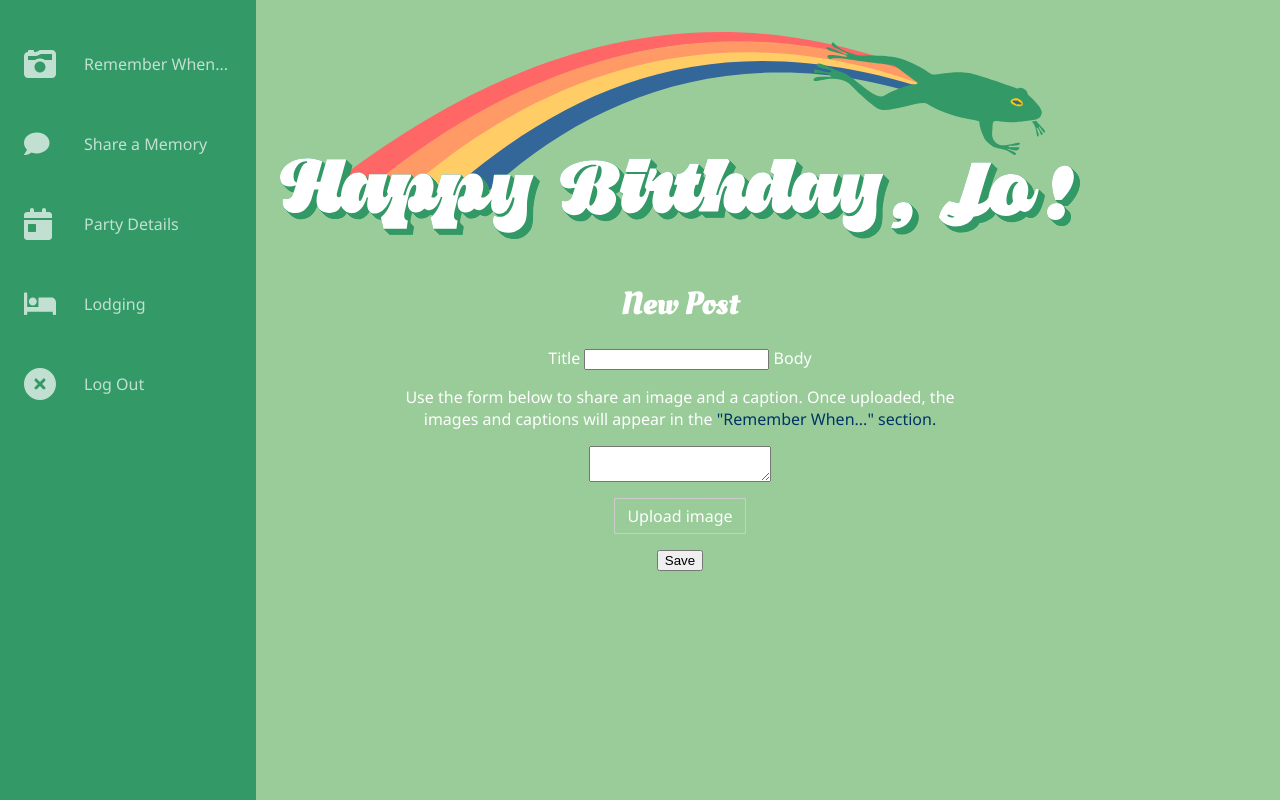
After one commit to musrex/birthdayjo, a Flask app: page /share/create in a window 1280 px wide. The commit adds this page. Run offline with Flask 2, Linux system fonts and the light colour scheme; the visitor is signed in with stand-in values (Sample User, id 1); data comes from the database, SQL or seed files in the repository; some libraries are stand-ins or nearby versions.

Commit message:
large update

```diff
--- a/birthdayjo/__init__.py
+++ b/birthdayjo/__init__.py
@@ -53,7 +53,7 @@ def create_app(test_config=None):
 
     @app.route('/')
     def index():
-        return render_template('index.html')
+        return render_template('base.html')
 
     @app.route('/gallery/')
     def gallery():
@@ -69,7 +69,7 @@ def create_app(test_config=None):
         files = os.listdir(app.config['UPLOAD_PATH'])
         return render_template('share.html', files=files)
 
-    @app.route('/share/', methods=['POST'])
+    @app.route('/blog/share/', methods=['POST'])
     def upload_file():
         count = 0
         for uploaded_file in request.files.getlist('file'):
@@ -83,7 +83,7 @@ def create_app(test_config=None):
                     return render_template('share.html')
                 uploaded_file.save(os.path.join(app.config['UPLOAD_PATH'], filename))
             flash('Image upload complete. ', 'Success')
-            return render_template('share.html')
+            return render_template('/blog/share.html')
 
 
     @app.route('/static/img/<filename>')
@@ -96,4 +96,7 @@ def create_app(test_config=None):
     from . import auth
     app.register_blueprint(auth.bp)
 
+    from . import blog
+    app.register_blueprint(blog.bp)
+
     return app
--- a/birthdayjo/auth.py
+++ b/birthdayjo/auth.py
@@ -75,3 +75,19 @@ def load_logged_in_user():
         g.user = get_db().execute(
             'SELECT * FROM user WHERE id = ?', (user_id,)
         ).fetchone()
+
+@bp.route('/logout')
+def logout():
+    session.clear()
+    return redirect(url_for('index'))
+
+
+def login_required(view):
+    @functools.wraps(view)
+    def wrapped_view(**kwargs):
+        if g.user is None:
+            return redirect(url_for('auth.login'))
+
+        return view(**kwargs)
+
+    return wrapped_view
--- /dev/null
+++ b/birthdayjo/blog.py
@@ -0,0 +1,44 @@
+from flask import (
+    Blueprint, flash, g, redirect, render_template, request, url_for)
+
+from werkzeug.exceptions import abort
+
+from birthdayjo.auth import login_required
+from birthdayjo.db import get_db
+
+bp = Blueprint('blog', __name__, url_prefix='/share')
+
+@bp.route('/blog')
+def share():
+    db = get_db()
+    posts = db.execute(
+        'SELECT p.id, title, body, created, author_id, username'
+        ' FROM post p JOIN user u ON p.author_id = u.id'
+        ' ORDER BY created DESC'
+    ).fetchall()
+    return render_template('blog/share.html', posts=posts)
+
+@bp.route('/create', methods=('GET','POST'))
+@login_required
+def create():
+    if request.method == 'POST':
+        title = request.form['title']
+        body = request.form['body']
+        error = None
+
+        if not title:
+            error = 'Title is required.'
+
+        if error is not None:
+            flash(error)
+        else:
+            db = get_db()
+            db.execute(
+                'INSERT INTO post (title, body, author_id)'
+                ' VALUES (?, ?, ?)',
+                (title, body, g.user['id'])
+            )
+            db.commit()
+            return redirect(url_for('blog.share'))
+
+    return render_template('blog/create.html')
--- a/birthdayjo/static/css/style.css
+++ b/birthdayjo/static/css/style.css
@@ -10,6 +10,10 @@
 
 #header {
     width: 50rem;
+    text-align: center;
+    margin: auto;
+    padding: 1rem;
+    z-index: 0;
 }
 
 h1 {
--- /dev/null
+++ b/birthdayjo/templates/base.html
@@ -0,0 +1,115 @@
+<!DOCTYPE html>
+<html lang="en">
+  <head>
+    <meta charset="UTF-8" />
+    <meta name="viewport" content="width=device-width, initial-scale=1.0" />
+    <title>{% block title %}{% endblock %} Party Details</title>
+    <link rel="stylesheet" href="{{ url_for('static', filename='style.css') }}">
+
+    <style>
+        @import url('https://fonts.googleapis.com/css?family=Noto+Sans&display=swap');
+        @import url('https://fonts.googleapis.com/css2?family=Oleo+Script:wght@700&display=swap');
+        @import url('/static/css/style.css');
+
+    </style>
+  </head>
+  <body>
+
+    <nav class="navbar">
+      <ul class="navbar-nav">
+        <li class="nav-item">
+          <a href="{{ url_for('gallery') }}" class="nav-link">
+            <svg xmlns="http://www.w3.org/2000/svg" aria-hidden="true" viewBox="0 0 512 512"><!--! Font Awesome Pro 6.1.1 by @fontawesome - https://fontawesome.com License - https://fontawesome.com/license (Commercial License) Copyright 2022 Fonticons, Inc. -->
+                <path
+                fill="currentColor"
+                class="icons"
+                d="M64 64V48C64 39.16 71.16 32 80 32H144C152.8 32 160 39.16 160 48V64H192L242.5 38.76C251.4 34.31 261.2 32 271.1 32H448C483.3 32 512 60.65 512 96V416C512 451.3 483.3 480 448 480H64C28.65 480 0 451.3 0 416V128C0 92.65 28.65 64 64 64zM220.6 121.2C211.7 125.7 201.9 128 192 128H64V192H178.8C200.8 176.9 227.3 168 256 168C284.7 168 311.2 176.9 333.2 192H448V96H271.1L220.6 121.2zM256 216C207.4 216 168 255.4 168 304C168 352.6 207.4 392 256 392C304.6 392 344 352.6 344 304C344 255.4 304.6 216 256 216z"/></svg>
+                <span class="link-text">Remember When...</span>
+          </a>
+        </li>
+
+        {% if g.user %}
+        <li class="nav-item">
+          <a href="{{ url_for('blog.share') }}" class="nav-link">
+              <svg xmlns="http://www.w3.org/2000/svg" aria-hidden="true" viewBox="0 0 640 512"><!--! Font Awesome Pro 6.1.1 by @fontawesome - https://fontawesome.com License - https://fontawesome.com/license (Commercial License) Copyright 2022 Fonticons, Inc. -->
+                <path
+                fill="currentColor"
+                class="icons"
+                d="M256 32C114.6 32 .0272 125.1 .0272 240c0 49.63 21.35 94.98 56.97 130.7c-12.5 50.37-54.27 95.27-54.77 95.77c-2.25 2.25-2.875 5.734-1.5 8.734C1.979 478.2 4.75 480 8 480c66.25 0 115.1-31.76 140.6-51.39C181.2 440.9 217.6 448 256 448c141.4 0 255.1-93.13 255.1-208S397.4 32 256 32z"/></svg>
+                <span class="link-text">Share a Memory</span>
+          </a>
+        </li>
+        {% endif %}
+
+        <li class="nav-item">
+          <a href="{{ url_for('index') }}" class="nav-link">
+              <svg xmlns="http://www.w3.org/2000/svg" aria-hidden="true" viewBox="0 0 512 512"><!--! Font Awesome Pro 6.1.1 by @fontawesome - https://fontawesome.com License - https://fontawesome.com/license (Commercial License) Copyright 2022 Fonticons, Inc. -->
+                <path
+                fill="currentColor"
+                class="icons"
+                d="M160 32V64H288V32C288 14.33 302.3 0 320 0C337.7 0 352 14.33 352 32V64H400C426.5 64 448 85.49 448 112V160H0V112C0 85.49 21.49 64 48 64H96V32C96 14.33 110.3 0 128 0C145.7 0 160 14.33 160 32zM0 192H448V464C448 490.5 426.5 512 400 512H48C21.49 512 0 490.5 0 464V192zM80 256C71.16 256 64 263.2 64 272V368C64 376.8 71.16 384 80 384H176C184.8 384 192 376.8 192 368V272C192 263.2 184.8 256 176 256H80z"/></svg>
+                <span class="link-text">Party Details</span>
+          </a>
+        </li>
+
+        <li class="nav-item">
+          <a href="{{ url_for('lodging') }}" class="nav-link">
+              <svg xmlns="http://www.w3.org/2000/svg" aria-hidden="true" viewBox="0 0 640 512"><!--! Font Awesome Pro 6.1.1 by @fontawesome - https://fontawesome.com License - https://fontawesome.com/license (Commercial License) Copyright 2022 Fonticons, Inc. -->
+                <path
+                fill="currentColor"
+                class="icons"
+                d="M176 288C220.1 288 256 252.1 256 208S220.1 128 176 128S96 163.9 96 208S131.9 288 176 288zM544 128H304C295.2 128 288 135.2 288 144V320H64V48C64 39.16 56.84 32 48 32h-32C7.163 32 0 39.16 0 48v416C0 472.8 7.163 480 16 480h32C56.84 480 64 472.8 64 464V416h512v48c0 8.837 7.163 16 16 16h32c8.837 0 16-7.163 16-16V224C640 170.1 597 128 544 128z"/></svg>
+                <span class="link-text">Lodging</span>
+          </a>
+        </li>
+
+        {% if g.user %}
+        <li class="nav-item">
+          <a href="{{ url_for('auth.logout') }}" class="nav-link">
+            <svg xmlns="http://www.w3.org/2000/svg" viewBox="0 0 512 512"><!--! Font Awesome Pro 6.1.2 by @fontawesome - https://fontawesome.com License - https://fontawesome.com/license (Commercial License) Copyright 2022 Fonticons, Inc. -->
+              <path
+              fill="currentColor"
+              class="icons"
+              d="M0 256C0 114.6 114.6 0 256 0C397.4 0 512 114.6 512 256C512 397.4 397.4 512 256 512C114.6 512 0 397.4 0 256zM175 208.1L222.1 255.1L175 303C165.7 312.4 165.7 327.6 175 336.1C184.4 346.3 199.6 346.3 208.1 336.1L255.1 289.9L303 336.1C312.4 346.3 327.6 346.3 336.1 336.1C346.3 327.6 346.3 312.4 336.1 303L289.9 255.1L336.1 208.1C346.3 199.6 346.3 184.4 336.1 175C327.6 165.7 312.4 165.7 303 175L255.1 222.1L208.1 175C199.6 165.7 184.4 165.7 175 175C165.7 184.4 165.7 199.6 175 208.1V208.1z"/></svg>
+              <span class="link-text">Log Out</span>
+          </a>
+        </li>
+
+        {% else %}
+
+        <li class="nav-item">
+          <a href="{{ url_for('auth.register') }}" class="nav-link">
+              <svg xmlns="http://www.w3.org/2000/svg" viewBox="0 0 640 512"><!--! Font Awesome Pro 6.1.2 by @fontawesome - https://fontawesome.com License - https://fontawesome.com/license (Commercial License) Copyright 2022 Fonticons, Inc. -->
+                <path
+                fill="currentColor"
+                class="icons"
+                d="M224 256c70.7 0 128-57.31 128-128S294.7 0 224 0C153.3 0 96 57.31 96 128S153.3 256 224 256zM274.7 304H173.3C77.61 304 0 381.6 0 477.3C0 496.5 15.52 512 34.66 512h378.7C432.5 512 448 496.5 448 477.3C448 381.6 370.4 304 274.7 304zM616 200h-48v-48C568 138.8 557.3 128 544 128s-24 10.75-24 24v48h-48C458.8 200 448 210.8 448 224s10.75 24 24 24h48v48C520 309.3 530.8 320 544 320s24-10.75 24-24v-48h48C629.3 248 640 237.3 640 224S629.3 200 616 200z"/></svg>
+                <span class="link-text">Register</span>
+            </a>
+        </li>
+        <li class="nav-item">
+            <a href="{{ url_for('auth.login') }}" class="nav-link">
+                <svg xmlns="http://www.w3.org/2000/svg" viewBox="0 0 512 512"><!--! Font Awesome Pro 6.1.2 by @fontawesome - https://fontawesome.com License - https://fontawesome.com/license (Commercial License) Copyright 2022 Fonticons, Inc. -->
+                  <path
+                  fill="currentColor"
+                  class="icons"
+                  d="M344.7 238.5l-144.1-136C193.7 95.97 183.4 94.17 174.6 97.95C165.8 101.8 160.1 110.4 160.1 120V192H32.02C14.33 192 0 206.3 0 224v64c0 17.68 14.33 32 32.02 32h128.1v72c0 9.578 5.707 18.25 14.51 22.05c8.803 3.781 19.03 1.984 26-4.594l144.1-136C354.3 264.4 354.3 247.6 344.7 238.5zM416 32h-64c-17.67 0-32 14.33-32 32s14.33 32 32 32h64c17.67 0 32 14.33 32 32v256c0 17.67-14.33 32-32 32h-64c-17.67 0-32 14.33-32 32s14.33 32 32 32h64c53.02 0 96-42.98 96-96V128C512 74.98 469 32 416 32z"/></svg>
+                  <span class="link-text">Log In</span>
+            </a>
+        </li>
+        {% endif %}
+      </ul>
+    </nav>
+
+    <main>
+    <header>
+      <img id="header" src="/static/svg/Jo_Birthday_Web_Header.svg" alt="Happy Birthday, JO!">
+      {% block header %}{% endblock %}
+    </header>
+      {% for message in get_flashed_messages() %}
+       <div class="flash">{{ message }}</div>
+      {% endfor %}
+      {% block content %}{% endblock %}
+    </main>
+  </body>
+</html>
--- /dev/null
+++ b/birthdayjo/templates/blog/create.html
@@ -0,0 +1,34 @@
+{% extends 'base.html' %}
+
+{% block header %}
+    <h1>{% block title %}New Post{% endblock %}</h1>
+{% endblock %}
+
+{% block content %}
+    <form method="post">
+        <label for="title">Title</label>
+        <input name="title" id="title" value="{{ request.form['title'] }}" required>
+        <label for="body">Body</label>
+
+
+
+        <form method="POST" action="" enctype="multipart/form-data">
+
+            <div class="share">
+            <label for="caption">Use the form below to share an image and a caption. Once uploaded, the images and captions will appear in the <a href="gallery.html">"Remember When..." section.</a></label>
+            </div>
+
+            <div class="share">
+            <textarea name="body" id="body">{{ request.form['body'] }}</textarea>
+            </div>
+
+            <div class="share">
+            <label for="upload" class="custom-upload">Upload image</label>
+            <input type="file" name="file" id="upload" accept="image/*" multiple></input>
+            </div>
+
+            <div class="share">
+            <input type="submit" value="Save">
+            </div>
+    </form>
+{% endblock %}
```
Also changed, not shown: birthdayjo/templates/auth/login.html (added, +15 -0 lines), birthdayjo/templates/auth/register.html (added, +15 -0 lines), birthdayjo/templates/blog/share.html (added, +28 -0 lines), birthdayjo/templates/blog/update.html (added, +20 -0 lines), birthdayjo/templates/share.html (+7 -68 lines), birthdayjo/templates/blog/gallery.html (added).
